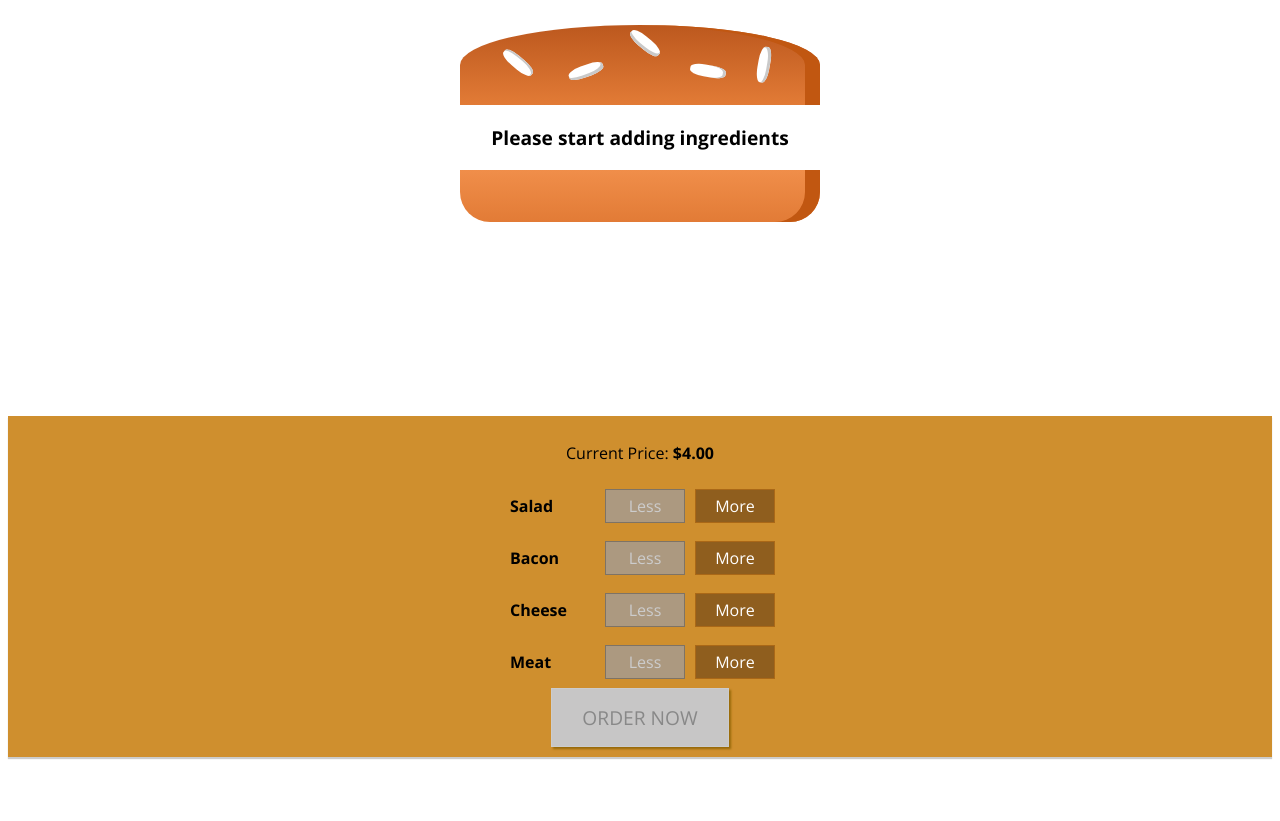
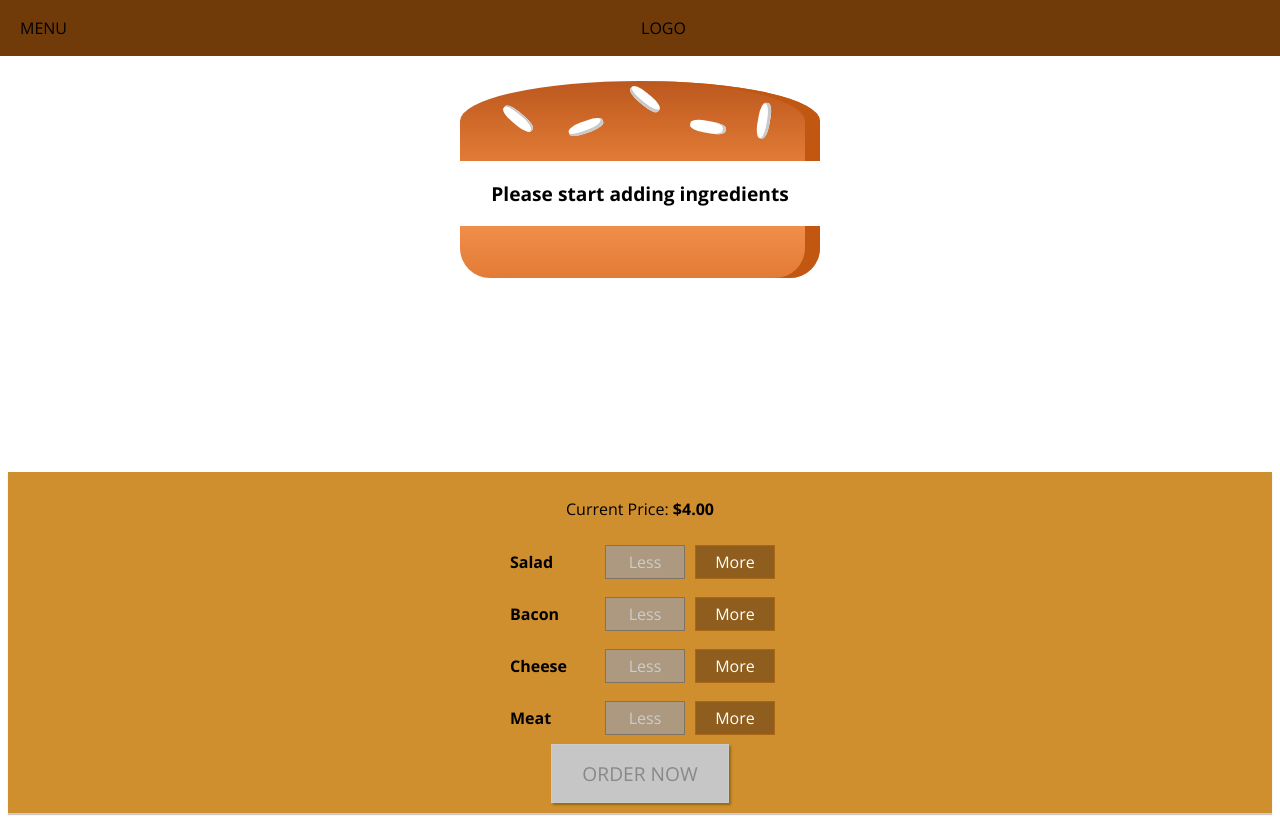
Before and after one commit to TheYogiCoding/BurgerBuilderApp_React, a React app: page / in a window 1280 px wide. Before the commit the page ends 800 px from the top, so only its background shows below. Built offline with nearby package versions, Linux system fonts and the light colour scheme.

Commit message:
Navigation Toolbar placeholder

```diff
--- a/src/components/Layout/Layout.css
+++ b/src/components/Layout/Layout.css
@@ -1,3 +1,3 @@
 .Content {
-  margin-top: 16px;
+  margin-top: 72px;
 }
--- a/src/components/Layout/Layout.js
+++ b/src/components/Layout/Layout.js
@@ -1,9 +1,11 @@
 import React from "react";
 import Aux from "../../containers/hoc/Aux";
 import classes from "./Layout.css";
+import Toolbar from "../Navigation/Toolbar/Toolbar";
 
 const layout = (props) => (
   <Aux>
+    <Toolbar />
     <main className={classes.Content}>{props.children}</main>
   </Aux>
 );
--- /dev/null
+++ b/src/components/Navigation/Toolbar/Toolbar.css
@@ -0,0 +1,18 @@
+.Toolbar {
+  height: 56px;
+  width: 100%;
+  position: fixed;
+  top: 0;
+  left: 0;
+  background-color: #703b09;
+  display: flex;
+  justify-content: space-between;
+  align-items: center;
+  padding: 0 20px;
+  box-sizing: border-box;
+  z-index: 90;
+}
+
+.Toolbar nav {
+  height: 100%;
+}
--- /dev/null
+++ b/src/components/Navigation/Toolbar/Toolbar.js
@@ -0,0 +1,12 @@
+import React from "react";
+import classes from "./Toolbar.css";
+
+const toolbar = (props) => (
+  <header className={classes.Toolbar}>
+    <div>MENU</div>
+    <div>LOGO</div>
+    <nav></nav>
+  </header>
+);
+
+export default toolbar;
```
